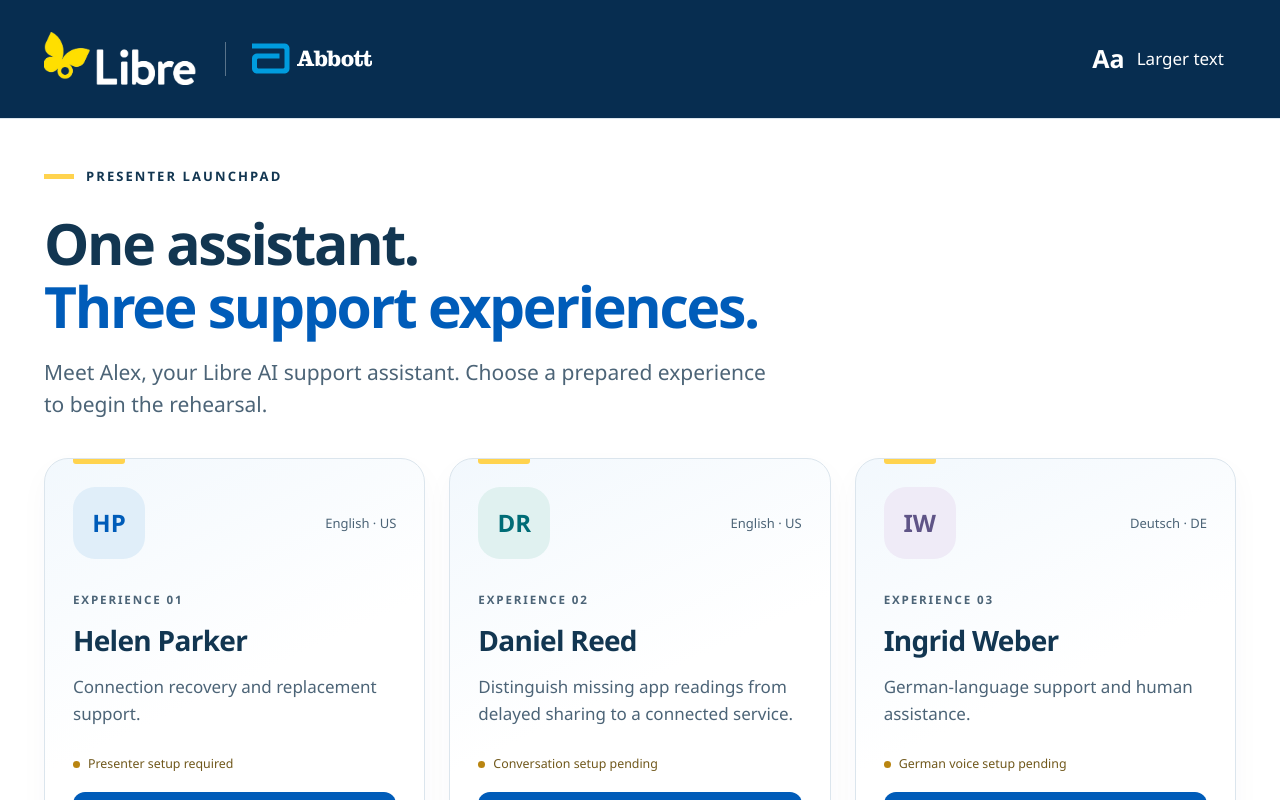
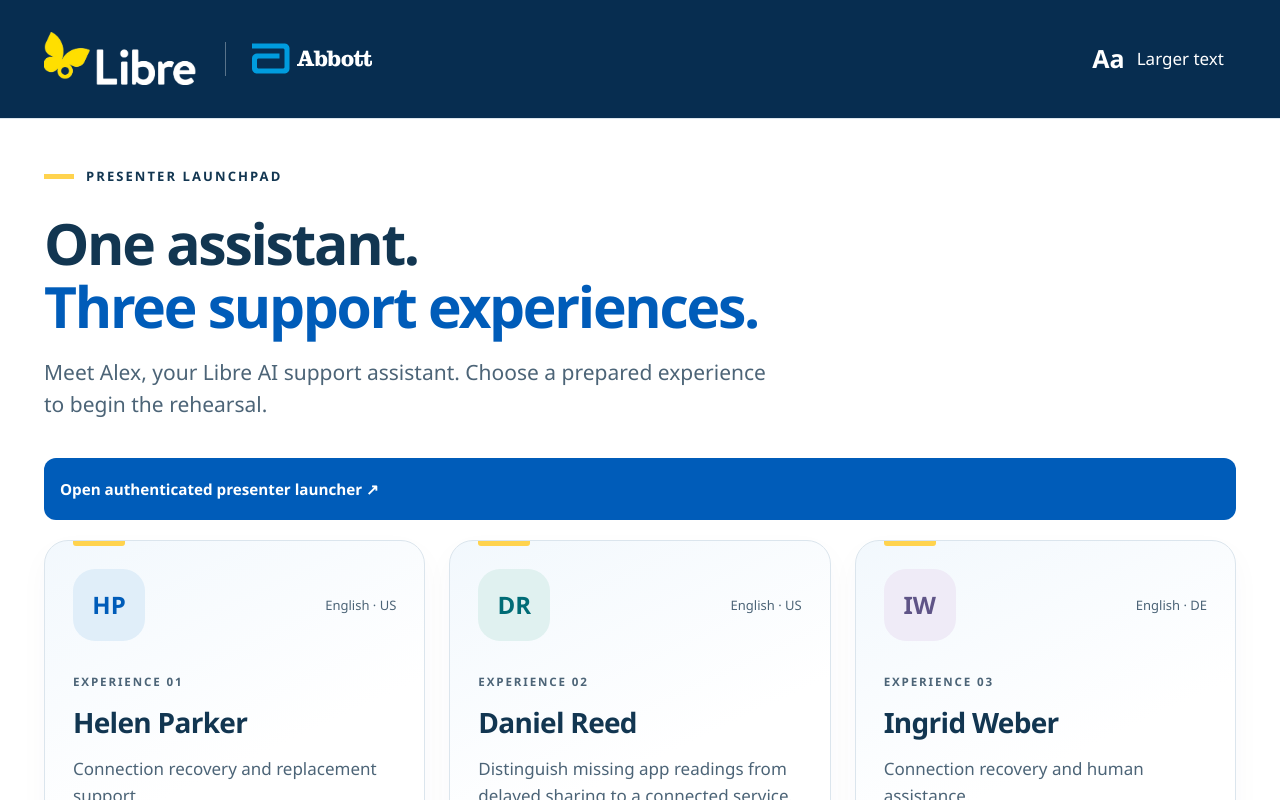
Before and after one commit to grikard/adc-voice-demo, a React (Vite) app: page / in a window 1280 px wide. Shown: the top 800 px of the page. Built offline with nearby package versions, Linux system fonts and the light colour scheme.

Commit message:
Connect English persona launches to authenticated presenter sessions

```diff
--- a/src/main.jsx
+++ b/src/main.jsx
@@ -7,6 +7,7 @@ import {connectChecks} from './checks.js';
 import {YourChecks} from './YourChecks.jsx';
 import {personas,readRoute,personaHref,prepareExperience,personaStorageKey} from './personas.js';
 import {clearCustomerSession} from './sessionReset.js';
+import {connectPresenter} from './presenterBridge.js';
 import './styles.css';
 
 const route=readRoute(window.location.search);
@@ -14,10 +15,21 @@ const de=route.persona?.language==='de';
 document.documentElement.lang=de?'de':'en';
 document.title=route.persona?`${route.persona.name} · Libre Support`:'Libre Support · Choose an experience';
 const presenter=presenterMode(window.location.search);
+const bridge=connectPresenter(window,route.persona?.key);
 let checks={snapshot:()=>({card:null,ended:false}),subscribe:()=>()=>{},dispose:()=>{}};
 let measurements=null;
 const target=route.kind==='customer'?route.id:'landing';
-const preparation=prepareExperience(window,target,()=>clearCustomerSession()).catch(()=>({error:true}));
+const preparation=(async()=>{
+ const result=await prepareExperience(window,target,()=>clearCustomerSession());
+ if(result.reload)return result;
+ if(bridge.config&&!bridge.config.invalid){
+  const key='adc.presenter.launch';
+  if(window.sessionStorage.getItem(key)!==bridge.config.launch){
+   await clearCustomerSession();window.sessionStorage.setItem(key,bridge.config.launch);return {reload:true};
+  }
+ }
+ return result;
+})().catch(()=>({error:true}));
 
 function BrandHeader(){
  const [large,setLarge]=useState(false);
@@ -27,12 +39,14 @@ function BrandHeader(){
 function VoiceIcon(){return <svg aria-hidden="true" viewBox="0 0 24 24"><rect x="9" y="2" width="6" height="12" rx="3"/><path d="M5 10v2a7 7 0 0 0 14 0v-2M12 19v3M8 22h8"/></svg>;}
 function Landing(){return <main id="main" className="launch-page">
  <section className="launch-intro"><p className="eyebrow"><span/>PRESENTER LAUNCHPAD</p><h1>One assistant.<br/><span>Three support experiences.</span></h1><p>Meet Alex, your Libre AI support assistant. Choose a prepared experience to begin the rehearsal.</p></section>
- <section className="persona-grid" aria-label="Choose a customer experience">{Object.entries(personas).map(([id,p],i)=><article className={`persona-card persona-${id}`} key={id}><div className="persona-card-top"><span className="persona-avatar" aria-hidden="true">{p.initials}</span><span className="persona-language">{p.language==='de'?'Deutsch · DE':'English · US'}</span></div><p className="persona-number">EXPERIENCE 0{i+1}</p><h2>{p.name}</h2><p className="persona-topic">{p.topic}</p><div className="persona-availability"><span aria-hidden="true"/>{p.availability}</div><a className="persona-link" href={personaHref(id,presenter)} lang={p.language}>{p.button}<span aria-hidden="true">↗</span></a></article>)}</section>
- <aside className="launch-note"><strong>Prepared for rehearsal.</strong><p>These links select a demo experience, not an authenticated customer identity. Current checks come from connected support records. Device observations and fulfillment remain simulated.</p><p>Helen needs presenter setup for each new conversation. Daniel’s session connection and Ingrid’s German deployment are still pending. Scenario controls stay in the Salesforce presenter console.</p><small>Changing experiences clears the previous Salesforce browser session across its tabs and windows. Use one experience at a time.</small></aside>
+ <p><a className="persona-link" href="https://hc1781018629519.my.salesforce.com/apex/ADCPresenterLaunch" target="_blank" rel="noopener">Open authenticated presenter launcher ↗</a></p><section className="persona-grid" aria-label="Choose a customer experience">{Object.entries(personas).map(([id,p],i)=><article className={`persona-card persona-${id}`} key={id}><div className="persona-card-top"><span className="persona-avatar" aria-hidden="true">{p.initials}</span><span className="persona-language">English · {p.market}</span></div><p className="persona-number">EXPERIENCE 0{i+1}</p><h2>{p.name}</h2><p className="persona-topic">{p.topic}</p><div className="persona-availability"><span aria-hidden="true"/>{p.availability}</div><a className="persona-link" href={personaHref(id,presenter)} lang={p.language}>{p.button}<span aria-hidden="true">↗</span></a></article>)}</section>
+ <aside className="launch-note"><strong>Prepared for rehearsal.</strong><p>These links select a demo experience, not an authenticated customer identity. Current checks come from connected support records. Device observations and fulfillment remain simulated.</p><p>Use the authenticated Salesforce presenter launcher for automatic session setup. All three experiences use English. Scenario controls stay in Salesforce.</p><small>Changing experiences clears the previous Salesforce browser session across its tabs and windows. Use one experience at a time.</small></aside>
  </main>;}
 function Customer({persona:p,phase}){
  const [context,setContext]=useState(checks.snapshot()),[ready,setReady]=useState(false),[opening,setOpening]=useState(false),[status,setStatus]=useState(''),[error,setError]=useState(false);
  const busy=useRef(false);
+ const [binding,setBinding]=useState(bridge.snapshot());
+ useEffect(()=>bridge.subscribe(()=>setBinding(bridge.snapshot())),[]);
  useEffect(()=>{if(phase!=='ready')setContext({card:null,ended:false});return checks.subscribe(()=>setContext(checks.snapshot()));},[phase]);
  useEffect(()=>{
   if(phase!=='ready'||!p.enabled)return;
@@ -40,9 +54,11 @@ function Customer({persona:p,phase}){
   const sync=()=>{const s=connection.getStatus();setReady(s==='ready');setError(s==='error');setStatus(s==='error'?'Support could not connect. Reload this page to retry.':s==='ready'?'Choose voice or typing in the conversation.':'Connecting to support…');};
   const off=connection.subscribe(sync);sync();return off;
  },[phase,p]);
- const enabled=phase==='ready'&&p.enabled&&ready&&!opening;
+ const prepared=bridge.config?['prepared','binding','bound'].includes(binding.state):p.key==='HELEN';
+ const enabled=phase==='ready'&&p.enabled&&ready&&!opening&&prepared;
  async function launch(mode,question){
   if(!enabled||busy.current)return;
+  if(question&&bridge.config&&binding.state!=='bound'){setStatus('Start the conversation and wait for support context to connect before asking about records.');return;}
   busy.current=true;setOpening(true);setError(false);measurements?.markLaunch();
   try{await connectMessaging().launch(question);setStatus(mode==='voice'?'Choose the voice control in the conversation. Your browser may ask for microphone access.':'Type your question in the conversation.');}
   catch{setError(true);setStatus('We could not confirm the conversation opened or the question was sent. Check the conversation before retrying.');}
@@ -52,9 +68,9 @@ function Customer({persona:p,phase}){
  <a className="back-link" href="./">← {de?'Zur Übersicht':'All experiences'}</a>
  <section className="welcome" aria-labelledby="welcomeTitle"><div className="welcome-copy"><p className="eyebrow"><span/>{de?'IHRE LIBRE UNTERSTÜTZUNG':'YOUR LIBRE SUPPORT'}</p><h1 id="welcomeTitle">{de?'Hallo':'Hello'} {p.first}.</h1><p className="intro">{p.headline}</p><p className="description">{p.description}</p><div className="profile-note"><span className="profile-icon" aria-hidden="true">{p.initials}</span><div><strong>{p.name}</strong><span>{de?'Vorbereitete Demo-Erfahrung · keine Identitätsprüfung':'Prepared demo experience · not identity verification'}</span></div></div>
  <div className="current-status"><span>{de?'AKTUELLER STATUS':'CURRENT STATUS'}</span><p>{context.card?.conclusion||(p.enabled?'Support context awaiting verification.':de?'Gespräch noch nicht verfügbar.':'Conversation not available yet.')}</p></div></div>
- <div className="conversation-card"><div className="voice-art" aria-hidden="true"><div className="voice-ring"><div className="voice-disc">{[1,2,3,4,5,6,7].map(n=><i key={n}/>)}</div></div></div><h2>{de?'Sprechen wir darüber.':'Let’s talk it through.'}</h2><p>{de?'In Ihrem Tempo. Eine Frage nach der anderen.':'At your pace. One question at a time.'}</p><button className="primary" id="startVoice" disabled={!enabled} onClick={()=>launch('voice')}><VoiceIcon/><span className="primary-label"><span>{opening?'Opening…':de?'Mit Alex sprechen':'Talk to Alex'}</span><small>{de?'Libre KI-Unterstützung':'Libre AI support'}</small></span></button><button className="secondary" id="startText" disabled={!enabled} onClick={()=>launch('text')}>{de?'Ich möchte lieber schreiben':'I prefer to type'} →</button><p className="availability-note">{p.blocker}</p>{p.enabled&&<p role="status" className={error?'status error':'status'}>{status}</p>}</div></section>
+ <div className="conversation-card"><div className="voice-art" aria-hidden="true"><div className="voice-ring"><div className="voice-disc">{[1,2,3,4,5,6,7].map(n=><i key={n}/>)}</div></div></div><h2>{de?'Sprechen wir darüber.':'Let’s talk it through.'}</h2><p>{de?'In Ihrem Tempo. Eine Frage nach der anderen.':'At your pace. One question at a time.'}</p><button className="primary" id="startVoice" disabled={!enabled} onClick={()=>launch('voice')}><VoiceIcon/><span className="primary-label"><span>{opening?'Opening…':de?'Mit Alex sprechen':'Talk to Alex'}</span><small>{de?'Libre KI-Unterstützung':'Libre AI support'}</small></span></button><button className="secondary" id="startText" disabled={!enabled} onClick={()=>launch('text')}>{de?'Ich möchte lieber schreiben':'I prefer to type'} →</button><p className="availability-note">{binding.state==='bound'?'Your support context is connected.':binding.state==='binding'?'Connecting this conversation to your support context? Please wait before asking about records.':binding.state==='error'?'Support context connection failed. Return to the presenter launcher.':p.blocker}</p>{p.enabled&&<p role="status" className={error?'status error':'status'}>{status}</p>}</div></section>
  <YourChecks controller={checks} language={p.language} disabled={!enabled} onReview={()=>launch('text','What do my current checks show, and what should I do next?')}/>
- {presenter&&<aside className="launch-note"><strong>Presenter preparation</strong><p>{p.key==='HELEN'?'After opening a new conversation, bind that exact session to Helen’s existing Case and the deliberately selected scenario. Current rehearsal: E002 / S02 historical enrichment; CRM controls current status and every write.':p.key==='DANIEL'?'Daniel’s independent Case and cloud-gap run exist. Per-session provisioning and a Daniel-only live retrieval test must pass before enabling these conversation buttons.':'The separate de_DE agent failed compiler validation (HTTP 422). A compatible German voice, dedicated published channel and generated snippet are still required.'}</p><p>Keep scenario selection in Salesforce. Never use this URL as proof of identity.</p></aside>}
+ {presenter&&<aside className="launch-note"><strong>Presenter preparation</strong><p>{p.key==='HELEN'?'After opening a new conversation, bind that exact session to Helen’s existing Case and the deliberately selected scenario. Current rehearsal: E002 / S02 historical enrichment; CRM controls current status and every write.':p.key==='DANIEL'?'Daniel’s independent Case and cloud-gap run exist. Per-session provisioning and a Daniel-only live retrieval test must pass before enabling these conversation buttons.':'Ingrid uses the shared English voice configuration with her DE service market. Launch from the authenticated presenter page.'}</p><p>Keep scenario selection in Salesforce. Never use this URL as proof of identity.</p></aside>}
  </main></>;
 }
 function App(){
--- a/src/personas.js
+++ b/src/personas.js
@@ -1,8 +1,8 @@
 // Public rehearsal labels only. These values never authorize Salesforce access.
 export const personas = Object.freeze({
- helen: {key:'HELEN',name:'Helen Parker',first:'Helen',initials:'HP',language:'en',topic:'Connection recovery and replacement support.',button:'Open Helen’s experience',availability:'Presenter setup required',enabled:true,headline:'A little help. Less repeating yourself.',description:'Talk with Alex about your connection, recorded checks or an existing replacement.',blocker:'Each new conversation needs the presenter to connect Helen’s current support case before Alex can retrieve records.'},
- daniel: {key:'DANIEL',name:'Daniel Reed',first:'Daniel',initials:'DR',language:'en',topic:'Distinguish missing app readings from delayed sharing to a connected service.',button:'Open Daniel’s experience',availability:'Conversation setup pending',enabled:false,headline:'Your readings. A clearer picture.',description:'Support for understanding readings in your app and sharing to a connected service.',blocker:'Daniel’s separate support records are prepared. Launch-to-session binding and his hosted conversation have not been verified, so voice and text are unavailable here.'},
- ingrid: {key:'INGRID',name:'Ingrid Weber',first:'Ingrid',initials:'IW',language:'de',topic:'German-language support and human assistance.',button:'Ingrids Support öffnen',availability:'German voice setup pending',enabled:false,headline:'Unterstützung. In Ihrem Tempo.',description:'Alex hilft Ihnen auf Deutsch mit Ihren Libre-Fragen und dem nächsten Schritt.',blocker:'Der separate deutsche Sprachkanal ist noch nicht eingerichtet. Sprach- und Textgespräche sind hier noch nicht verfügbar.'}
+ helen: {key:'HELEN',name:'Helen Parker',first:'Helen',initials:'HP',language:'en',market:'US',topic:'Connection recovery and replacement support.',button:'Open Helen’s experience',availability:'Presenter-authorized English launch',enabled:true,headline:'A little help. Less repeating yourself.',description:'Talk with Alex about your connection, recorded checks or an existing replacement.',blocker:'Use the authenticated presenter launcher to connect a new conversation automatically.'},
+ daniel: {key:'DANIEL',name:'Daniel Reed',first:'Daniel',initials:'DR',language:'en',market:'US',topic:'Distinguish missing app readings from delayed sharing to a connected service.',button:'Open Daniel’s experience',availability:'Presenter-authorized English launch',enabled:true,headline:'Your readings. A clearer picture.',description:'Support for understanding readings in your app and sharing to a connected service.',blocker:'Open this experience from the authenticated presenter launcher to connect Daniel’s own support records.'},
+ ingrid: {key:'INGRID',name:'Ingrid Weber',first:'Ingrid',initials:'IW',language:'en',market:'DE',topic:'Connection recovery and human assistance.',button:'Open Ingrid’s experience',availability:'Presenter-authorized English launch',enabled:true,headline:'Support. At your pace.',description:'Talk with Alex about your readings and getting help from a person.',blocker:'Open this experience from the authenticated presenter launcher. English conversation uses Ingrid’s DE service context.'}
 });
 export function readRoute(search){
  const values=new URLSearchParams(search).getAll('persona');
--- /dev/null
+++ b/src/presenterBridge.js
@@ -0,0 +1,36 @@
+// Authenticated presenter stays in Salesforce. This bridge carries no SF credentials.
+// A URL persona/launch ID is not authorization. Only the exact opener/origin handshake
+// can enable the launch; the server additionally enforces operator, owner and scope.
+export function readLaunch(hash){
+ const p=new URLSearchParams(hash.replace(/^#/,''));
+ if(!p.has('launch'))return null;
+ const launch=p.get('launch'),nonce=p.get('nonce'),origin=p.get('presenterOrigin');
+ if(!/^[a-zA-Z0-9]{18}$/.test(launch||'')||!/^[-a-f0-9]{36}$/i.test(nonce||'')||origin!=='https://hc1781018629519--c.vf.force.com')return {invalid:true};
+ return {launch,nonce,origin};
+}
+export function connectPresenter(win,persona){
+ const config=readLaunch(win.location.hash);let state=config?'waiting':'manual';
+ let conversationId=null,timer=null;const listeners=new Set();
+ const notify=()=>{for(const f of listeners)f();};
+ const send=(type,extra={})=>{if(config&&!config.invalid&&win.opener)win.opener.postMessage({type,nonce:config.nonce,...extra},config.origin);};
+ function onMessage(e){
+  if(!config||config.invalid||e.origin!==config.origin||e.source!==win.opener||e.data?.nonce!==config.nonce)return;
+  const d=e.data;
+  if(d.type==='ADC_LAUNCH_READY'&&d.persona===persona&&state==='waiting'){state='prepared';notify();}
+  if(d.type==='ADC_BOUND'&&d.persona===persona&&d.conversationId===conversationId){state='bound';notify();}
+  if(d.type==='ADC_CHECKS'&&state==='bound'&&d.checks?.conversationId===conversationId&&d.checks?.personaKey===persona){win.dispatchEvent(new win.CustomEvent('onADCYourChecks',{detail:d.checks}));}
+  if(d.type==='ADC_BINDING_ERROR'||d.type==='ADC_CHECKS_UNAVAILABLE'){state='error';notify();}
+  if(d.type==='ADC_ENDED'){state='ended';notify();}
+ }
+ function started(e){
+  if(!config||config.invalid||state==='error'||state==='ended')return;
+  const id=e.detail?.conversationId;
+  if(typeof id!=='string'||!/^[a-f0-9-]{36}$/i.test(id))return;
+  if(conversationId&&conversationId!==id){state='error';notify();return;}
+  conversationId=id;state='binding';send('ADC_CONVERSATION',{conversationId});notify();
+ }
+ function ended(e){if(e.detail?.conversationId!==conversationId)return;state='ended';send('ADC_SESSION_ENDED');notify();}
+ win.addEventListener('message',onMessage);win.addEventListener('onEmbeddedMessagingConversationStarted',started);win.addEventListener('onEmbeddedMessagingConversationClosed',ended);
+ if(config){if(config.invalid||!win.opener)state='error';else{send('ADC_HELLO');timer=win.setInterval(()=>{if(state==='waiting')send('ADC_HELLO');},1000);}}
+ return {config,snapshot:()=>({state,conversationId}),subscribe:f=>{listeners.add(f);return()=>listeners.delete(f);},dispose:()=>{win.clearInterval(timer);win.removeEventListener('message',onMessage);win.removeEventListener('onEmbeddedMessagingConversationStarted',started);win.removeEventListener('onEmbeddedMessagingConversationClosed',ended);}};
+}
```
Also changed, not shown: 2 other files (tests, documents, lock files or other folders).
